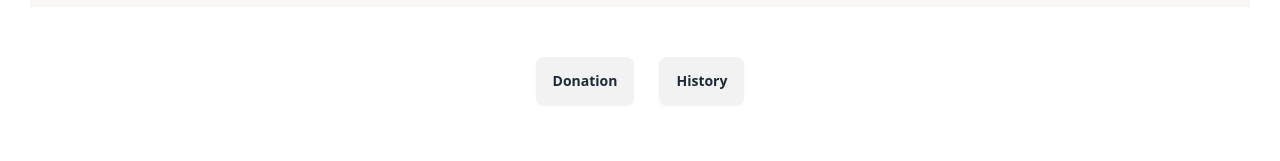
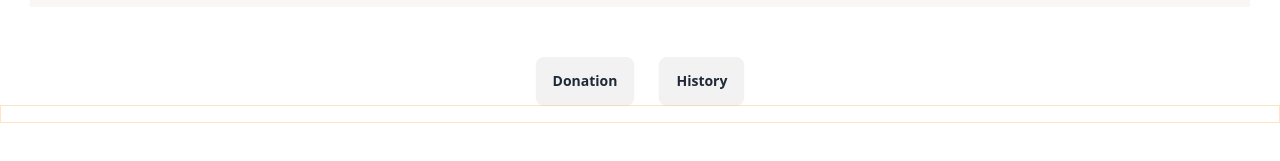
Before and after one commit to shuvojit07/assigment-5, a plain HTML site: page index.html in a window 1280 px wide. Both pictures are taken after a click on the button "History". Shown: the part 57-218 px from the top of the page. Drawn offline with nearby package versions, Linux system fonts and the light colour scheme.

Commit message:
all complit

```diff
--- a/index.html
+++ b/index.html
@@ -134,7 +134,7 @@
 
     <section  >
 
-        <div id="histori-section" class="hidden">
+        <div id="histori-section" class="hidden history-style">
 
 
 
--- a/style.css
+++ b/style.css
@@ -119,3 +119,10 @@
     border-radius: 5px;
     font-weight: 600;
 }
+
+.history-style{
+    text-align: center;
+    padding: 8px;
+    border: 1px solid bisque;
+
+}
```
